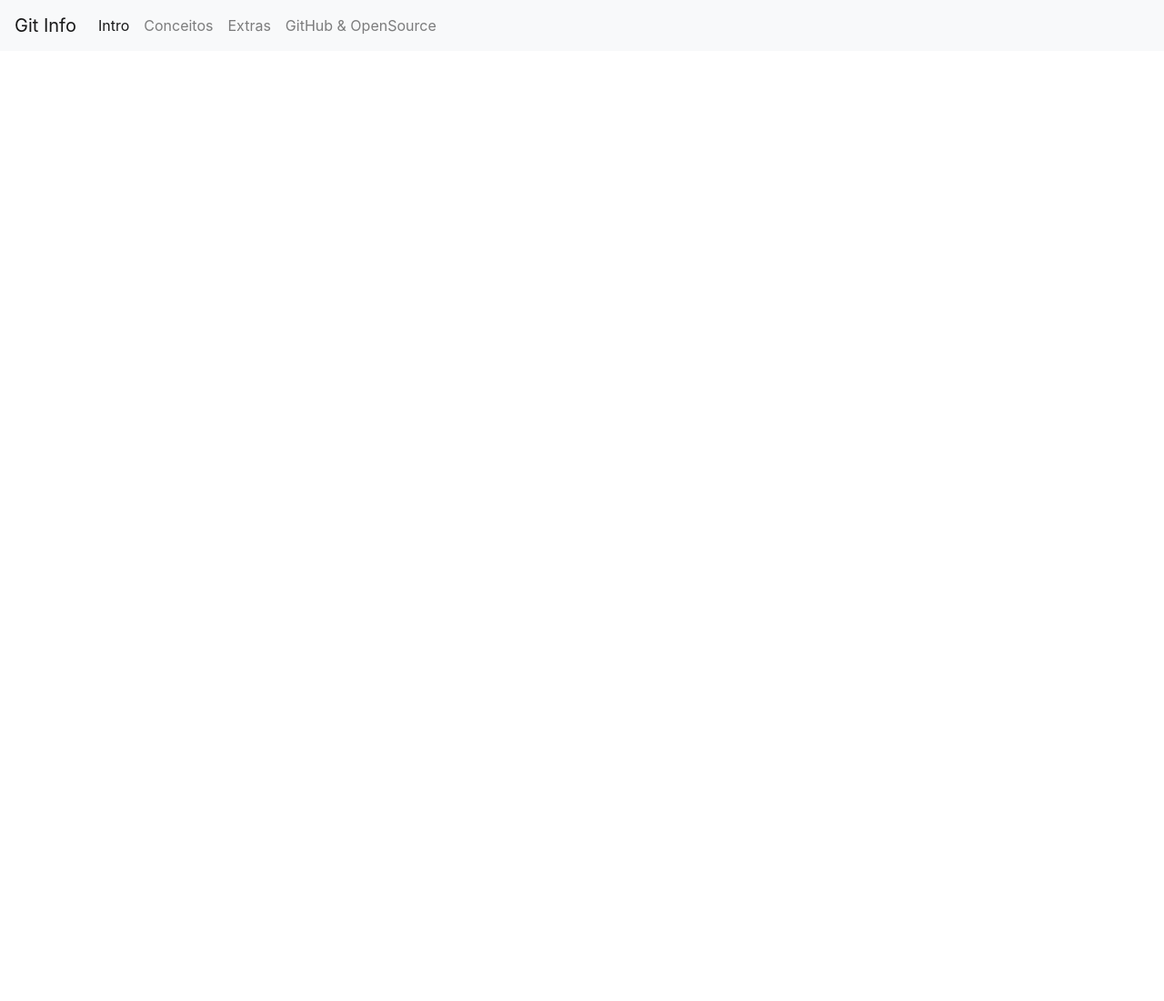
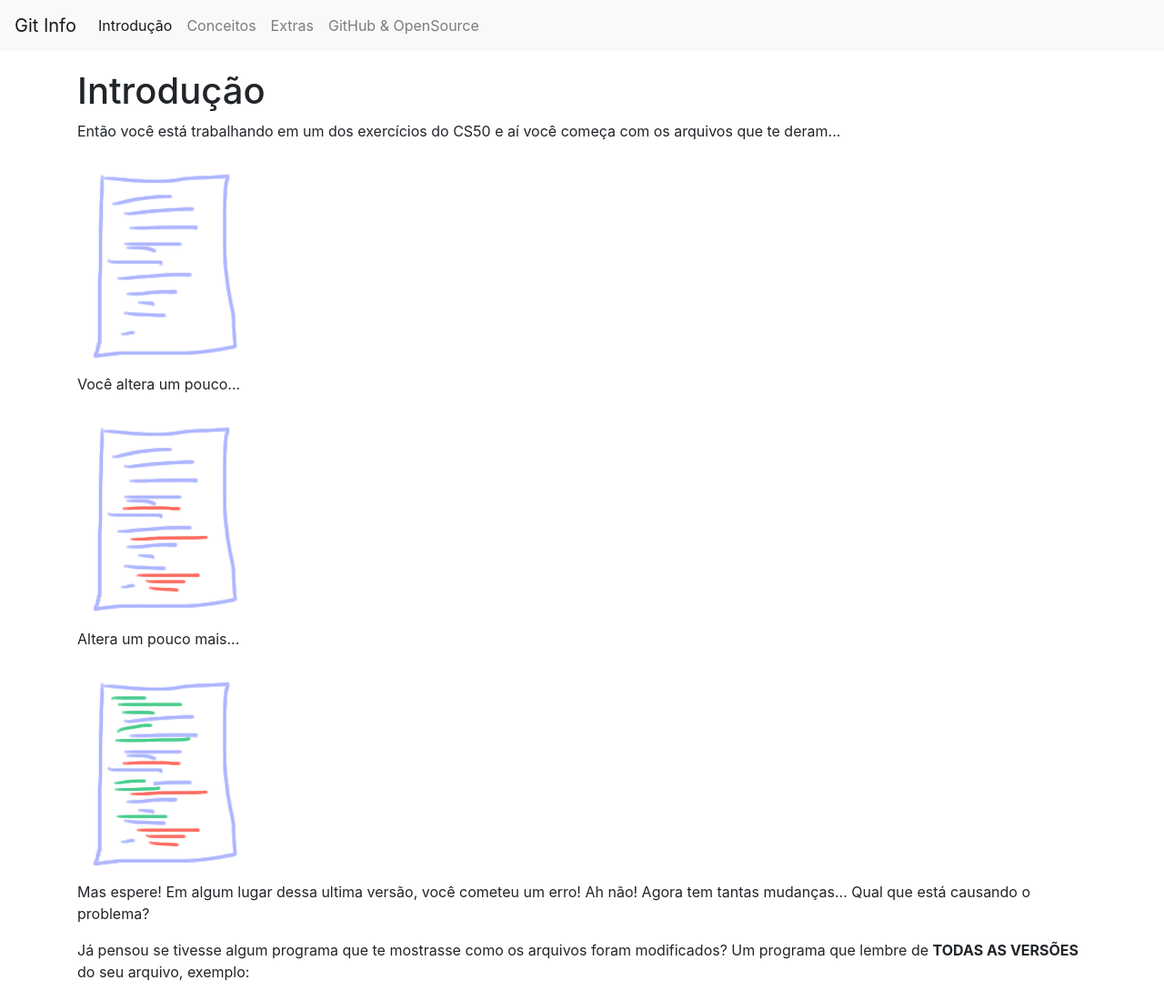
Before and after one commit to leordev/cs50-homepage, a plain HTML site: page index.html in a window 1280 px wide. Shown: the top 1100 px of the page at 91% size. Before the commit the page ends 800 px from the top, so only its background shows below. Drawn offline with nearby package versions, Linux system fonts and the light colour scheme.

Commit message:
conclui a página de introdução

```diff
--- a/index.html
+++ b/index.html
@@ -28,7 +28,7 @@
       <div class="collapse navbar-collapse" id="navbarSupportedContent">
         <ul class="navbar-nav mr-auto">
           <li class="nav-item active">
-            <a class="nav-link" href="#">Intro <span class="sr-only">(selecionado)</span></a>
+            <a class="nav-link" href="#">Introdução <span class="sr-only">(selecionado)</span></a>
           </li>
           <li class="nav-item">
             <a class="nav-link" href="#">Conceitos</a>
@@ -42,5 +42,50 @@
         </ul>
       </div>
     </nav>
+
+    <div class="container margin-top">
+      <h1>Introdução</h1>
+      <p>
+        Então você está trabalhando em um dos exercícios do CS50 e aí você começa com os arquivos
+        que te deram...
+      </p>
+      <img src="imagens/Git001.png" alt="Git início" />
+
+      <p>Você altera um pouco...</p>
+      <img src="imagens/Git002.png" alt="Git início" />
+
+      <p>Altera um pouco mais...</p>
+      <img src="imagens/Git003.png" alt="Git início" />
+
+      <p>
+        Mas espere! Em algum lugar dessa ultima versão, você cometeu um erro! Ah não! Agora tem
+        tantas mudanças... Qual que está causando o problema?
+      </p>
+
+      <p>
+        Já pensou se tivesse algum programa que te mostrasse como os arquivos foram modificados? Um
+        programa que lembre de <strong>TODAS AS VERSÕES</strong> do seu arquivo, exemplo:
+      </p>
+
+      <img src="imagens/Git004.png" alt="Git início" />
+
+      <p>E além disso, pudesse também destacar as diferenças:</p>
+
+      <img src="imagens/Git005.png" alt="Git início" />
+
+      <p>
+        É isso que um sistema de controle de versão faz. Git é um VCS - version control system, ou
+        sistema de controle de versão.
+      </p>
+
+      <p>
+        <em
+          >Fonte:
+          <a href="https://cs61.seas.harvard.edu/site/ref/git/" target="_blank"
+            >https://cs61.seas.harvard.edu/site/ref/git/</a
+          ></em
+        >
+      </p>
+    </div>
   </body>
 </html>
--- a/styles.css
+++ b/styles.css
@@ -0,0 +1,3 @@
+.margin-top {
+  margin-top: 20px;
+}
```
Also changed, not shown: imagens/Git001.png (added), imagens/Git002.png (added), imagens/Git003.png (added), imagens/Git004.png (added), imagens/Git005.png (added).
